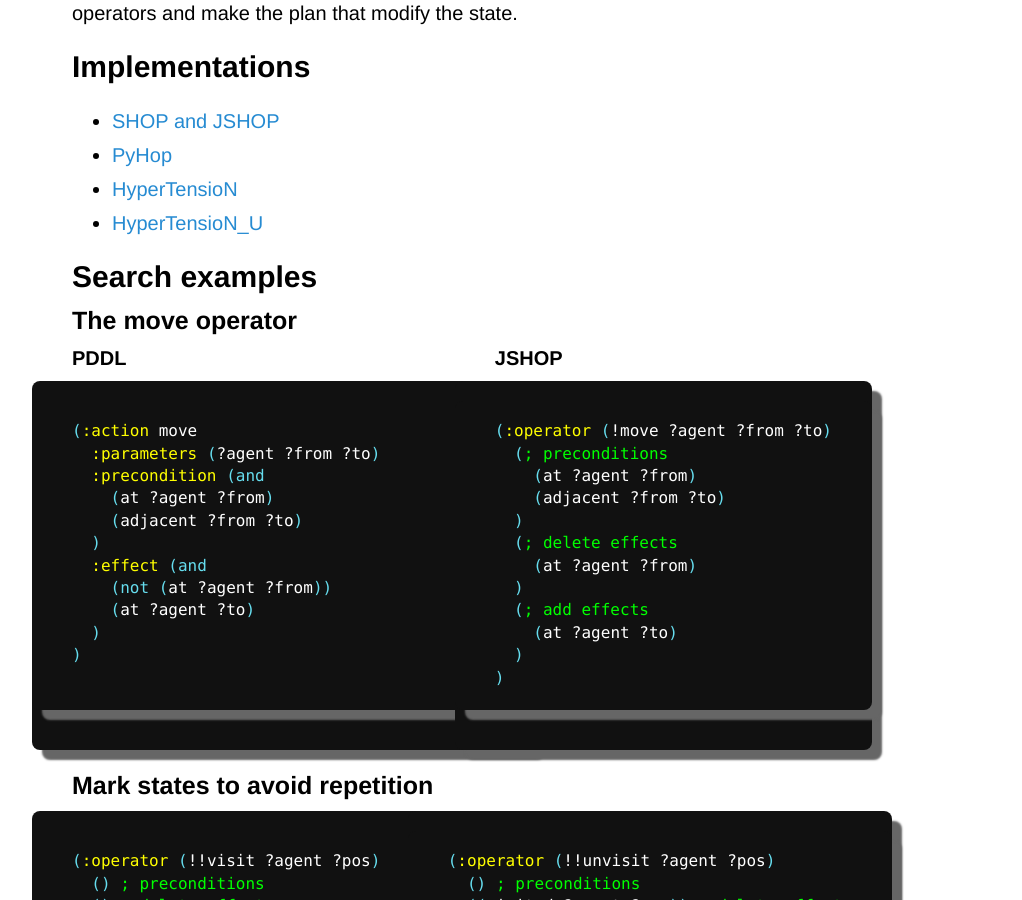
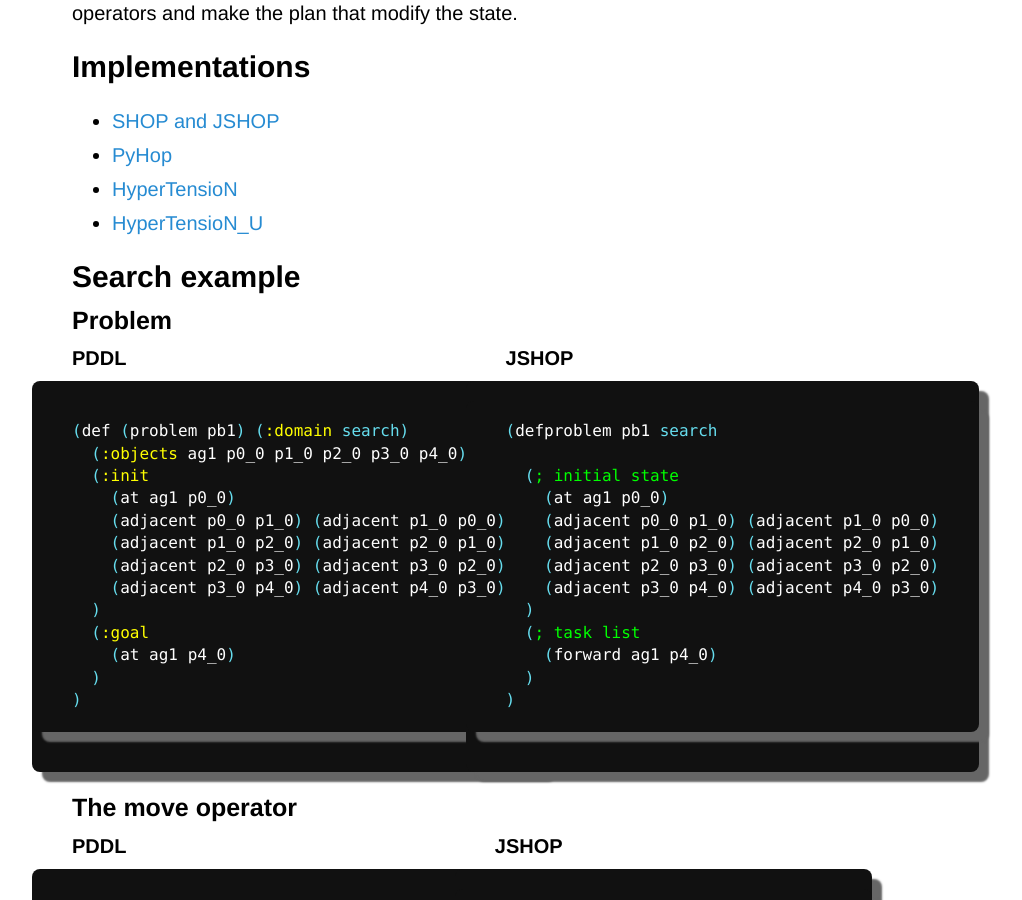
Before and after one commit to Maumagnaguagno/maumagnaguagno.github.io, a Jekyll site: the page built from htn.md, in a window 1280 px wide and 900 px high, scrolled down 364 px. Shown: the whole window, without its empty margins (188-1210 px from the left). Built offline with Jekyll 4.4.1, drawn with Linux system fonts in a browser that asks for light colours; our own code applies the rules of GitHub Pages for plain Markdown files.

Commit message:
Add problem section To HTN

````diff
--- a/htn.md
+++ b/htn.md
@@ -19,7 +19,50 @@ Tasks like ``travel`` are non-primitives or methods, and may have several ways t
 - [HyperTensioN](https://github.com/Maumagnaguagno/HyperTensioN)
 - [HyperTensioN_U](https://github.com/Maumagnaguagno/HyperTensioN_U)
 
-## Search examples
+## Search example
+
+### Problem
+
+<div class="split" markdown="1">
+
+#### PDDL
+```elisp
+(def (problem pb1) (:domain search)
+  (:objects ag1 p0_0 p1_0 p2_0 p3_0 p4_0)
+  (:init
+    (at ag1 p0_0)
+    (adjacent p0_0 p1_0) (adjacent p1_0 p0_0)
+    (adjacent p1_0 p2_0) (adjacent p2_0 p1_0)
+    (adjacent p2_0 p3_0) (adjacent p3_0 p2_0)
+    (adjacent p3_0 p4_0) (adjacent p4_0 p3_0)
+  )
+  (:goal
+    (at ag1 p4_0)
+  )
+)
+```
+
+</div>
+<div class="split" markdown="1">
+
+#### JSHOP
+```elisp
+(defproblem pb1 search
+
+  (; initial state
+    (at ag1 p0_0)
+    (adjacent p0_0 p1_0) (adjacent p1_0 p0_0)
+    (adjacent p1_0 p2_0) (adjacent p2_0 p1_0)
+    (adjacent p2_0 p3_0) (adjacent p3_0 p2_0)
+    (adjacent p3_0 p4_0) (adjacent p4_0 p3_0)
+  )
+  (; task list
+    (forward ag1 p4_0)
+  )
+)
+```
+
+</div>
 
 ### The move operator
 
````
